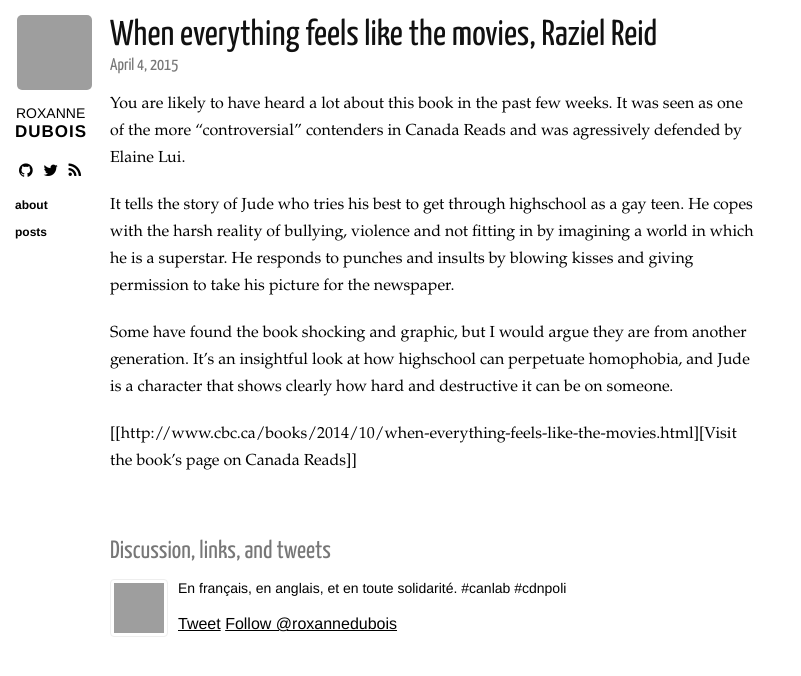
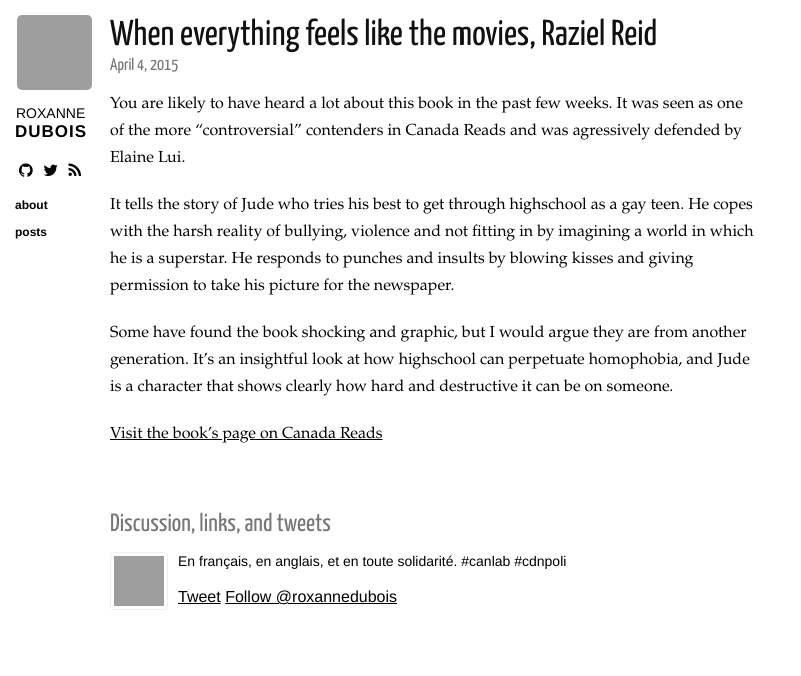
Before and after one commit to roxdubois/roxdubois.github.io, a Jekyll site: the page built from _posts/2015-04-04-When-everything.md, in a window 1280 px wide, cut to the strip 0-676 px from the top of the page. Shown: the whole strip, without its empty margins (0-801 px from the left). Built offline with Jekyll 4.4.1, drawn with Linux system fonts in a browser that asks for light colours; nearby versions of some CDN libraries; Markdown is read by kramdown in place of the engine named in the settings; comment, search, counter and statistics services are not loaded; some of the changed lines change nothing that is shown; grey boxes are pictures that could not be loaded.

Commit message:
_posts/2015-04-04-When-everything.md~

```diff
--- a/_posts/2015-04-04-When-everything.md
+++ b/_posts/2015-04-04-When-everything.md
@@ -17,4 +17,5 @@ It tells the story of Jude who tries his best to get through highschool as a gay
 
 Some have found the book shocking and graphic, but I would argue they are from another generation. It's an insightful look at how highschool can perpetuate homophobia, and Jude is a character that shows clearly how hard and destructive it can be on someone.
 
-[[http://www.cbc.ca/books/2014/10/when-everything-feels-like-the-movies.html][Visit the book's page on Canada Reads]]
+
+<a href="http://www.cbc.ca/books/2014/10/when-everything-feels-like-the-movies.html">Visit the book's page on Canada Reads</a>
```
